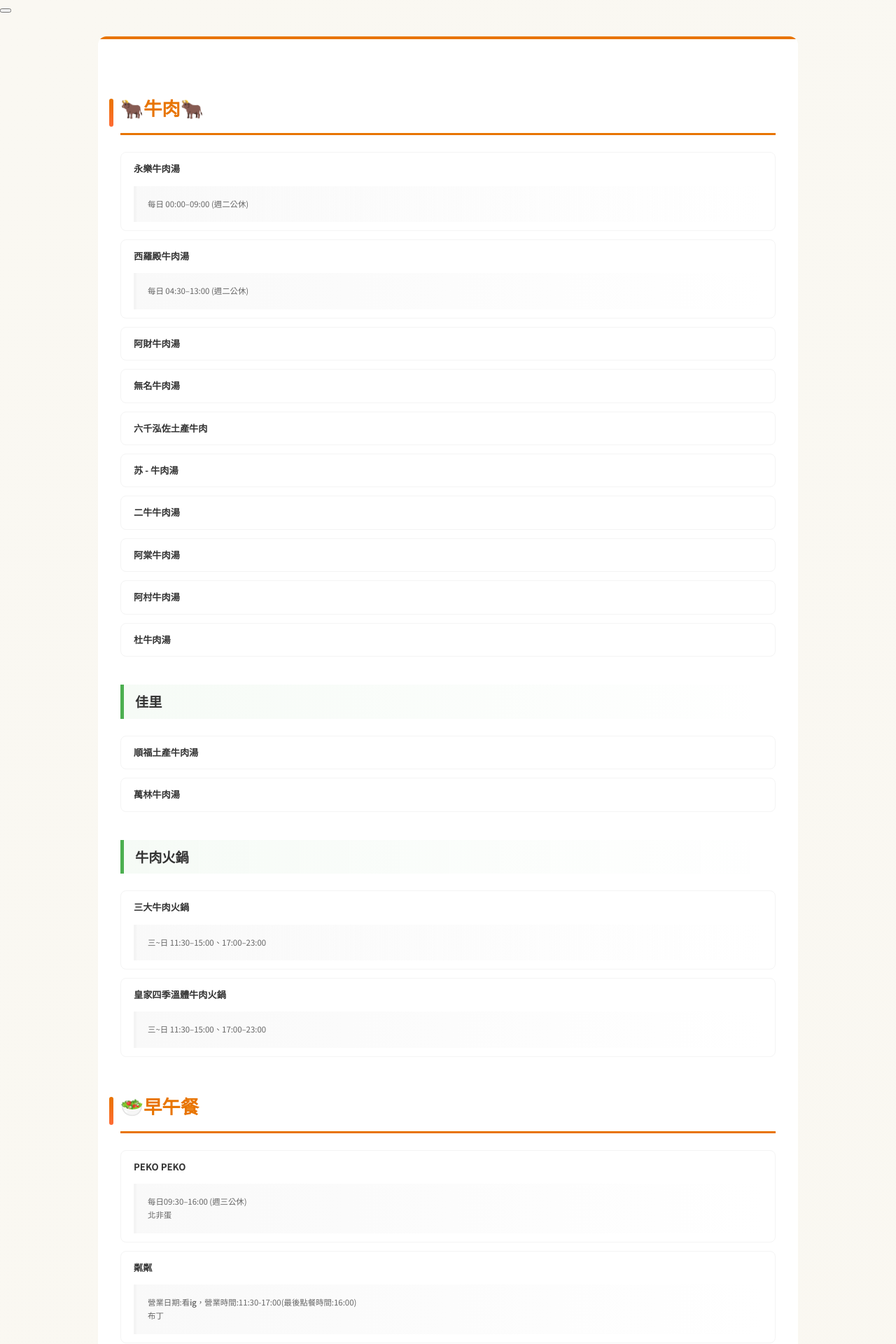
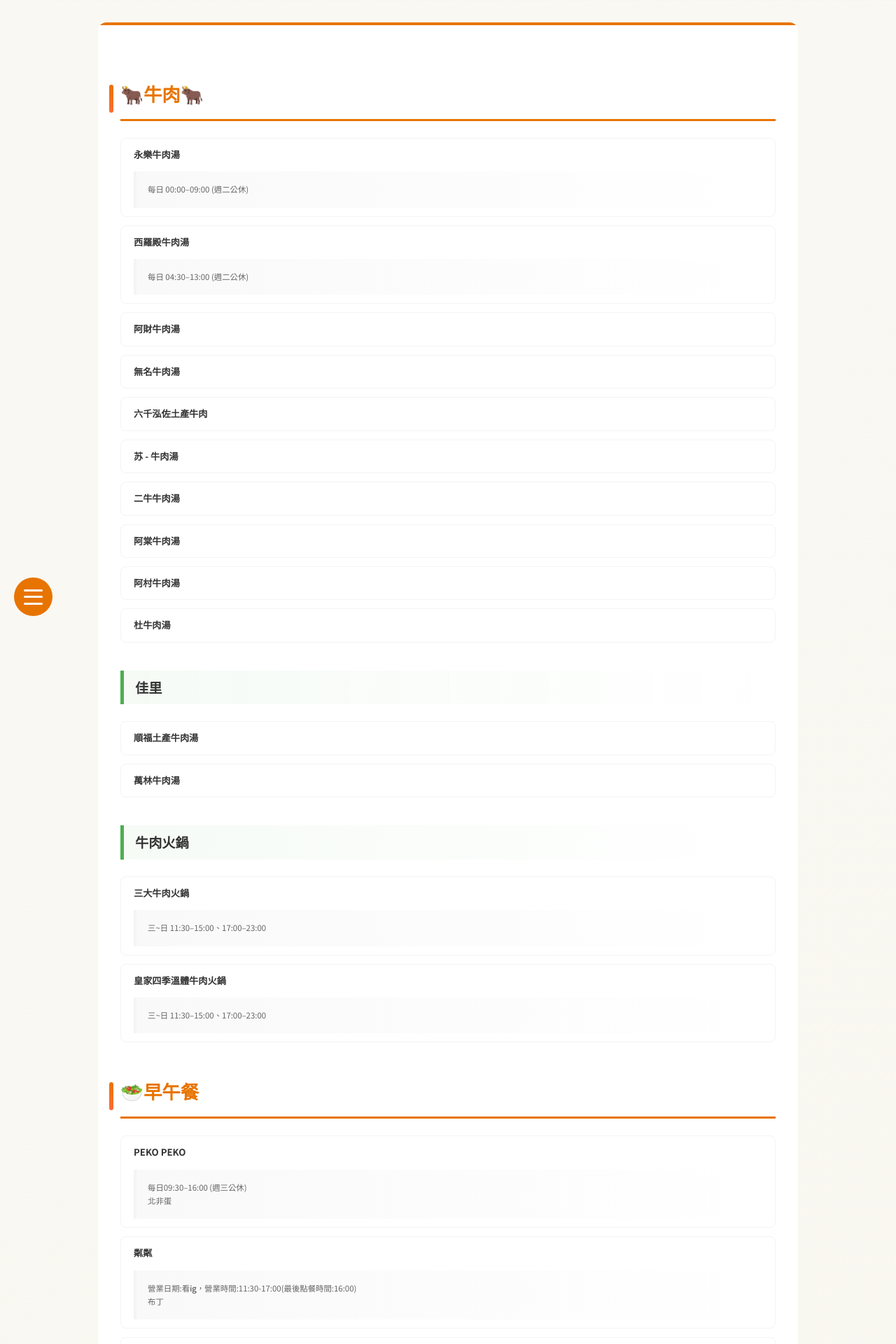
Before and after one commit to dssass/dssass.github.io, a Jekyll site: the page built from _topics/tainan-food-guide.html, in a window 1280 px wide. Shown: the top 1920 px of the page at 70% size. Built offline with Jekyll 4.4.1, drawn with Linux system fonts in a browser that asks for light colours.

Commit message:
Update tainan_food.css

```diff
--- a/assets/css/tainan_food.css
+++ b/assets/css/tainan_food.css
@@ -335,9 +335,8 @@
 
 
 /* Mobile menu */
-#mobile-menu-toggle {
-    /* --- 修改 --- */
-    /* 讓漢堡按鈕在所有尺寸下都顯示 */
+/* ★★★ 這裡已修正 ★★★ */
+#menu-toggle {
     display: block;
     position: fixed;
     bottom: 20px;
@@ -351,7 +350,7 @@
     cursor: pointer;
 }
 
-#mobile-menu-toggle span {
+#menu-toggle span {
   display: block;
   position: absolute;
   height: 3px;
@@ -362,11 +361,12 @@
   transition: var(--transition);
 }
 
-#mobile-menu-toggle span:nth-child(1) { top: 30%; }
-#mobile-menu-toggle span:nth-child(2) { top: 48%; }
-#mobile-menu-toggle span:nth-child(3) { top: 66%; }
+#menu-toggle span:nth-child(1) { top: 30%; }
+#menu-toggle span:nth-child(2) { top: 48%; }
+#menu-toggle span:nth-child(3) { top: 66%; }
 
-#toc-overlay {
+/* ★★★ 這裡已修正 ★★★ */
+#overlay {
   display: none;
   position: fixed;
   top: 0;
@@ -380,35 +380,33 @@
   backdrop-filter: blur(4px);
 }
 
-.mobile-menu-open #toc-overlay {
+.mobile-menu-open #overlay {
   display: block;
   opacity: 1;
 }
 
-/* --- 將原本在 @media 中的邏輯移到外面，讓所有尺寸通用 --- */
+/* 當 body 標籤有 .mobile-menu-open class 時觸發的樣式 */
 .mobile-menu-open #toc-sidebar {
   left: 0;
   opacity: 1;
   visibility: visible;
-  transition-delay: 0s;
 }
 
-.mobile-menu-open #mobile-menu-toggle span:nth-child(1) {
+.mobile-menu-open #menu-toggle span:nth-child(1) {
   top: 48%;
   transform: rotate(135deg);
 }
-.mobile-menu-open #mobile-menu-toggle span:nth-child(2) {
+.mobile-menu-open #menu-toggle span:nth-child(2) {
   opacity: 0;
   left: -50%;
 }
-.mobile-menu-open #mobile-menu-toggle span:nth-child(3) {
+.mobile-menu-open #menu-toggle span:nth-child(3) {
   top: 48%;
   transform: rotate(-135deg);
 }
 
 
-/* Responsive design */
+/* Responsive design - 這裡現在不需要特別的媒體查詢了 */
 @media (max-width: 1400px) {
-  /* 此處現在是空的，因為主要邏輯已經移到外面了。 */
-  /* 您可以保留這個空區塊，未來若有平板專屬樣式可以寫在這裡。 */
+  /* 這個區塊可以保留，未來若有平板專屬樣式可以寫在這裡。 */
 }
```
